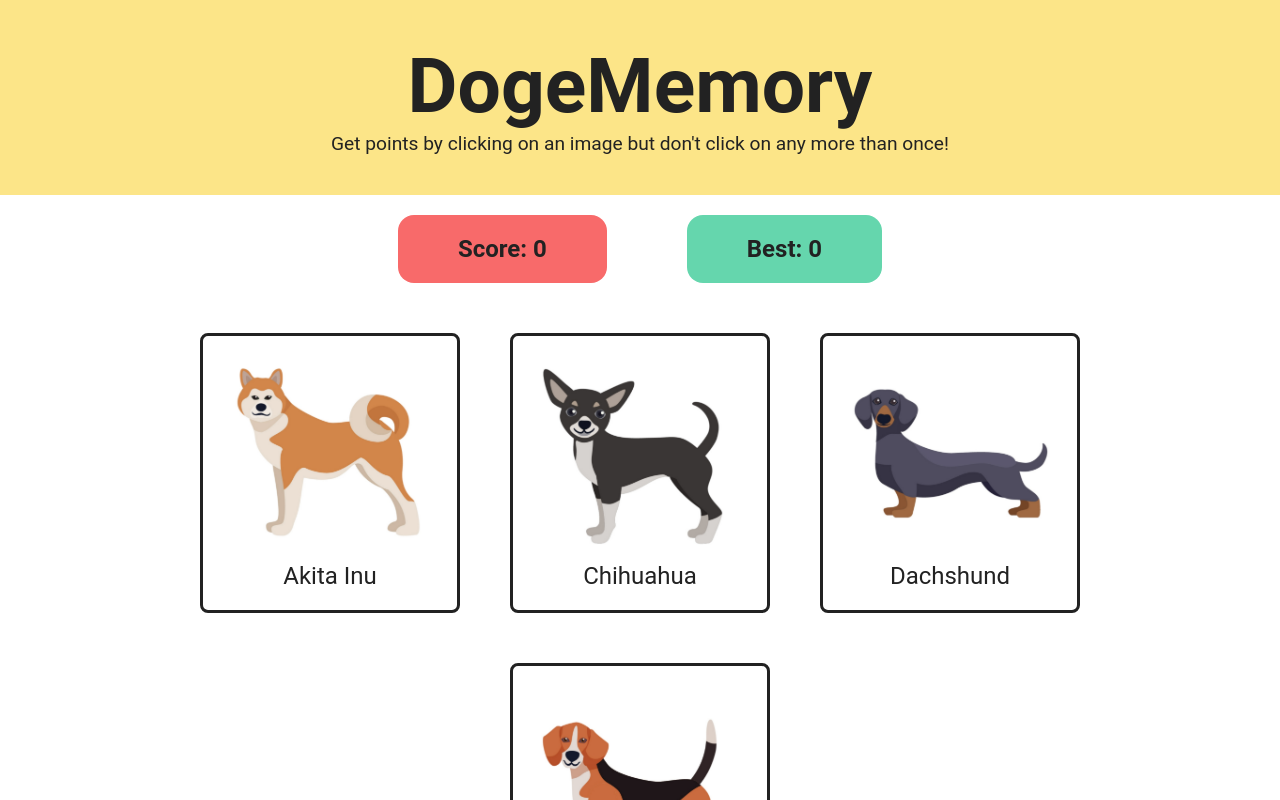
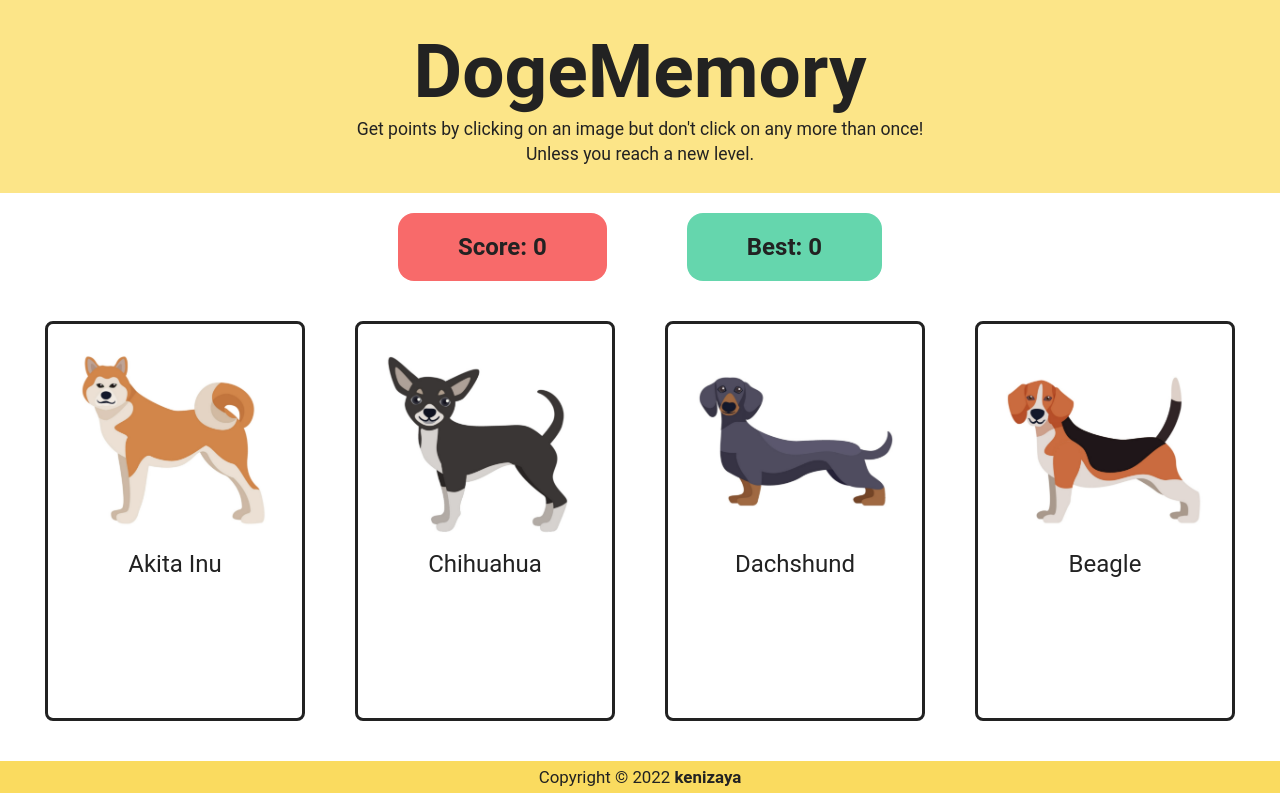
Before and after one commit to kenizaya/memory-card, a React (Create React App) app: page / in a window 1280 px wide. Shown: the top 800 px of the page. Built offline with nearby package versions, Linux system fonts and the light colour scheme.

Commit message:
Add Footer

```diff
--- a/src/App.js
+++ b/src/App.js
@@ -4,6 +4,7 @@ import { levels } from './components/data'
 import Header from './components/Header'
 import Score from './components/Score'
 import Loader from './components/Loader'
+import Footer from './components/Footer'
 
 const App = () => {
   const { level1, level2, level3, level4 } = levels
@@ -90,6 +91,7 @@ const App = () => {
           onClick={(id) => clickHandler(id)}
         />
       )}
+      <Footer />
     </div>
   )
 }
--- /dev/null
+++ b/src/components/Footer.jsx
@@ -0,0 +1,14 @@
+import React from 'react'
+import styles from '../styles/Footer.module.css'
+
+const Footer = () => {
+  return (
+    <div className={styles.footer}>
+      <p>
+        Copyright © 2022 <a href='https://github.com/kenizaya'>kenizaya</a>
+      </p>
+    </div>
+  )
+}
+
+export default Footer
--- a/src/components/GameOver.jsx
+++ b/src/components/GameOver.jsx
@@ -1,7 +1,8 @@
 import React from 'react'
+import styles from '../styles/GameOver.module.css'
 
 const GameOver = () => {
-  return <div>GameOver</div>
+  return <div className={styles.gameover}>GameOver</div>
 }
 
 export default GameOver
--- a/src/components/Header.jsx
+++ b/src/components/Header.jsx
@@ -9,6 +9,7 @@ const Header = () => {
         Get points by clicking on an image but don't click on any more than
         once!
       </p>
+      <p className={styles.instruction}>Unless you reach a new level.</p>
     </div>
   )
 }
--- a/src/index.css
+++ b/src/index.css
@@ -15,7 +15,6 @@ body {
   -webkit-font-smoothing: antialiased;
   -moz-osx-font-smoothing: grayscale;
   font-family: Roboto, sans-serif;
-  /* background-color: #e1e1e1; */
   color: #222222;
 }
 
--- a/src/styles/CardContainer.module.css
+++ b/src/styles/CardContainer.module.css
@@ -3,5 +3,6 @@
   flex-wrap: wrap;
   gap: 50px;
   justify-content: center;
-  padding: 50px;
+  padding: 40px;
+  min-height: 60vh;
 }
--- /dev/null
+++ b/src/styles/Footer.module.css
@@ -0,0 +1,17 @@
+.footer {
+  width: 100%;
+  padding: 6px;
+  text-align: center;
+  background-color: #fadb5f;
+  font-size: 1.056rem;
+}
+
+.footer a {
+  text-decoration: none;
+  color: #222222;
+  font-weight: bold;
+}
+
+.footer a:hover {
+  text-decoration: underline;
+}
--- a/src/styles/Header.module.css
+++ b/src/styles/Header.module.css
@@ -1,11 +1,12 @@
 .header {
   text-align: center;
   background-color: #fce588;
-  padding: 40px;
-  font-size: 2.4rem;
+  padding: 1.7rem;
+  font-size: 2.34rem;
   line-height: 1.2;
 }
 
 .instruction {
-  font-size: 1.2rem;
+  font-size: 1.1rem;
+  line-height: 1.4;
 }
--- a/src/styles/Loader.module.css
+++ b/src/styles/Loader.module.css
@@ -1,5 +1,5 @@
 .loaderContainer {
-  height: 50vh;
+  min-height: 60vh;
   display: flex;
   justify-content: center;
   align-items: center;
```
